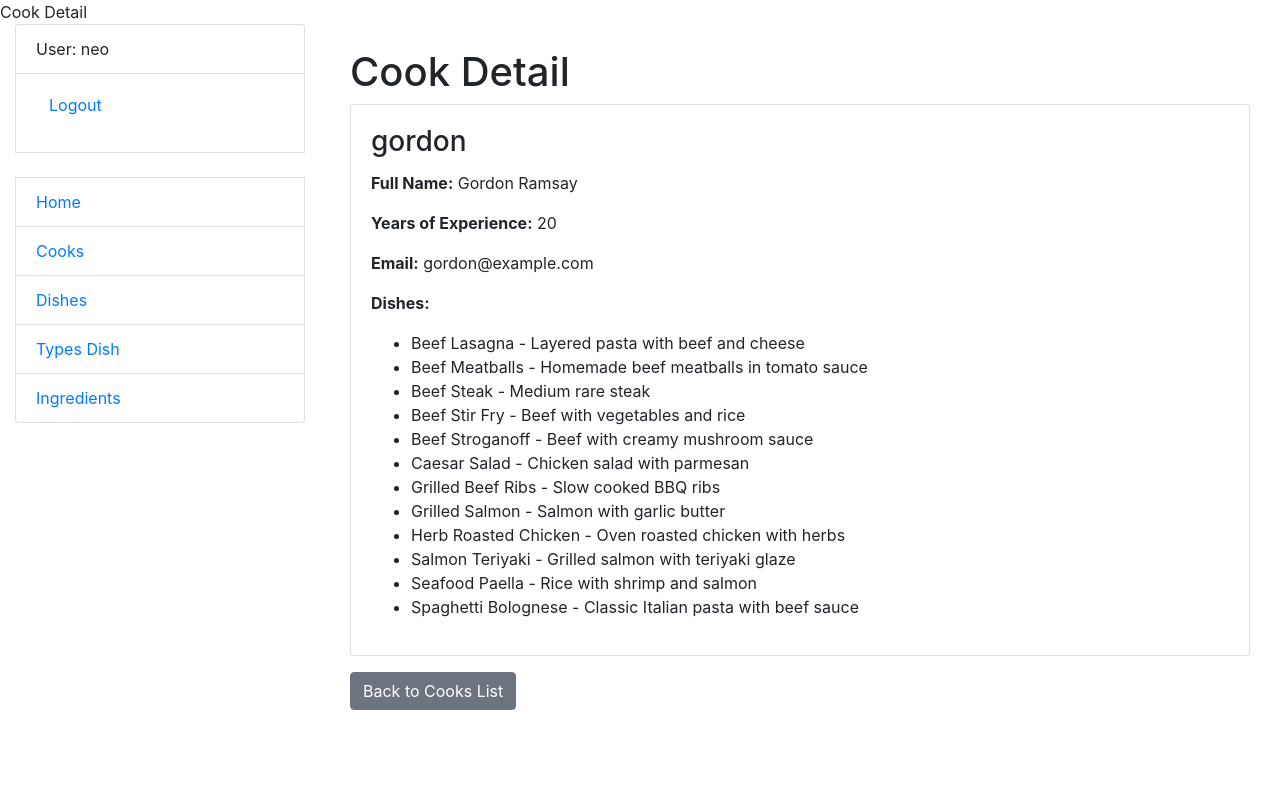
After one commit to VolodymyrHavrylenko/restaurant-kitchen-service, a Django app: page /cooks/1/ in a window 1280 px wide. The commit adds this page. Run offline with Django 5.2, Linux system fonts and the light colour scheme; a user stored in the database is signed in; data comes from the database, SQL or seed files in the repository.

Commit message:
feat: add Cook detail page, set page titles, refactor URL names for all list pages, add placeholder button for future features, and show Update Profile button only for logged-in user

```diff
--- a/kitchen/urls.py
+++ b/kitchen/urls.py
@@ -7,14 +7,16 @@ from kitchen.views import (
     DishListView,
     DishTypeListView,
     IngredientListView,
+    CookDetailView,
 )
 
 urlpatterns = [
     path("", index, name="index"),
-    path("cooks/", CookListView.as_view(), name="cooks"),
-    path("dishes/", DishListView.as_view(), name="dishes"),
-    path("dish_types", DishTypeListView.as_view(), name="dish-types"),
-    path("ingredients", IngredientListView.as_view(), name="ingredients"),
+    path("cooks/", CookListView.as_view(), name="cook-list"),
+    path("cooks/<int:pk>/", CookDetailView.as_view(), name="cook-detail"),
+    path("dishes/", DishListView.as_view(), name="dish-list"),
+    path("dish_types", DishTypeListView.as_view(), name="dish-type-list"),
+    path("ingredients", IngredientListView.as_view(), name="ingredient-list"),
 
 ]
 
--- a/kitchen/views.py
+++ b/kitchen/views.py
@@ -27,6 +27,9 @@ class CookListView(LoginRequiredMixin, generic.ListView):
     paginate_by = 5
 
 
+class CookDetailView(LoginRequiredMixin, generic.DetailView):
+    model = Cook
+
 class DishListView(generic.ListView):
     model = Dish
     paginate_by = 10
--- a/templates/includes/sidebar.html
+++ b/templates/includes/sidebar.html
@@ -17,15 +17,15 @@
     <a href="{% url 'kitchen:index' %}">Home</a>
   </li>
   <li class="list-group-item">
-    <a href="{% url 'kitchen:cooks' %}">Cooks</a>
+    <a href="{% url 'kitchen:cook-list' %}">Cooks</a>
   </li>
   <li class="list-group-item">
-    <a href="{% url 'kitchen:dishes' %}">Dishes</a>
+    <a href="{% url 'kitchen:dish-list' %}">Dishes</a>
   </li>
   <li class="list-group-item">
-     <a href="{% url 'kitchen:dish-types' %}">Types Dish</a>
+     <a href="{% url 'kitchen:dish-type-list' %}">Types Dish</a>
   </li>
   <li class="list-group-item">
-     <a href="{% url 'kitchen:ingredients' %}">Ingredients</a>
+     <a href="{% url 'kitchen:ingredient-list' %}">Ingredients</a>
   </li>
 </ul>
--- /dev/null
+++ b/templates/kitchen/cook_detail.html
@@ -0,0 +1,31 @@
+{% extends "base.html" %}
+
+{% block title %}Cook Detail{% endblock %}
+
+{% block content %}
+<div class="container mt-4">
+    <h1>Cook Detail</h1>
+
+    <div class="card">
+        <div class="card-body">
+            <h3 class="card-title">{{ cook.username }} {% if user == cook %}(Me){% endif %}</h3>
+            <p class="card-text"><strong>Full Name:</strong> {{ cook.first_name }} {{ cook.last_name }}</p>
+            <p class="card-text"><strong>Years of Experience:</strong> {{ cook.year_of_experience }}</p>
+            <p class="card-text"><strong>Email:</strong> {{ cook.email }}</p>
+
+            {% if cook.dishes.exists %}
+            <p class="card-text"><strong>Dishes:</strong></p>
+            <ul>
+                {% for dish in cook.dishes.all %}
+                    <li>{{ dish.name }}{% if dish.description %} - {{ dish.description }}{% endif %}</li>
+                {% endfor %}
+            </ul>
+            {% else %}
+                <p>This cook has no dishes assigned.</p>
+            {% endif %}
+        </div>
+    </div>
+    {% if cook == user %}<a href="#" class="btn btn-secondary mt-3">Edit</a>{% endif %}
+    <a href="{% url 'kitchen:cook-list' %}" class="btn btn-secondary mt-3">Back to Cooks List</a>
+</div>
+{% endblock %}
--- a/templates/kitchen/dish_list.html
+++ b/templates/kitchen/dish_list.html
@@ -1,4 +1,9 @@
 {% extends "base.html" %}
+
+{% block title %}
+<title>Dish List</title>
+{% endblock %}
+
 {% block content %}
   <h1>All dish in menu</h1>
   {% if dish_list %}
--- a/templates/kitchen/dish_type_list.html
+++ b/templates/kitchen/dish_type_list.html
@@ -1,4 +1,9 @@
 {% extends "base.html" %}
+
+{% block title %}
+<title>Type of Dish List</title>
+{% endblock %}
+
 {% block content %}
   <h1>All types of dish that we cook</h1>
   {% if dish_type_list %}
--- a/templates/kitchen/ingredient_list.html
+++ b/templates/kitchen/ingredient_list.html
@@ -1,4 +1,9 @@
 {% extends "base.html" %}
+
+{% block title %}
+<title>Ingredient List</title>
+{% endblock %}
+
 {% block content %}
   <h1>All types of dish that we cook</h1>
   {% if ingredient_list %}
```
Also changed, not shown: templates/kitchen/cook_list.html (+6 -1 lines).
